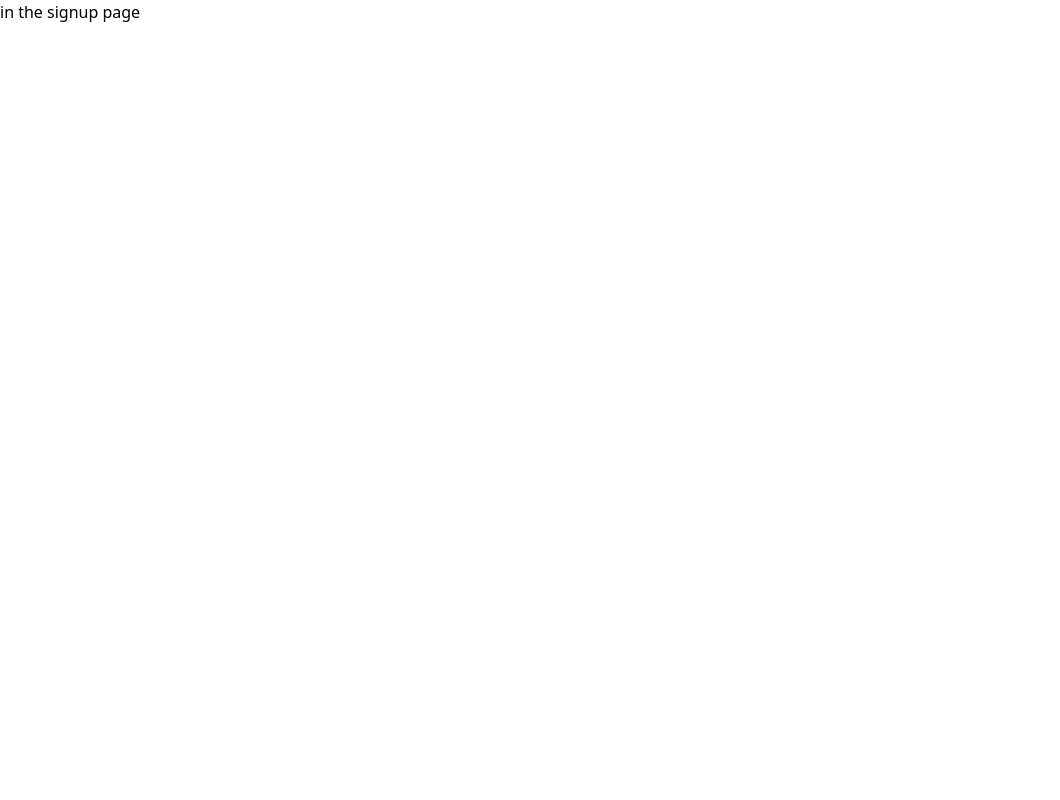
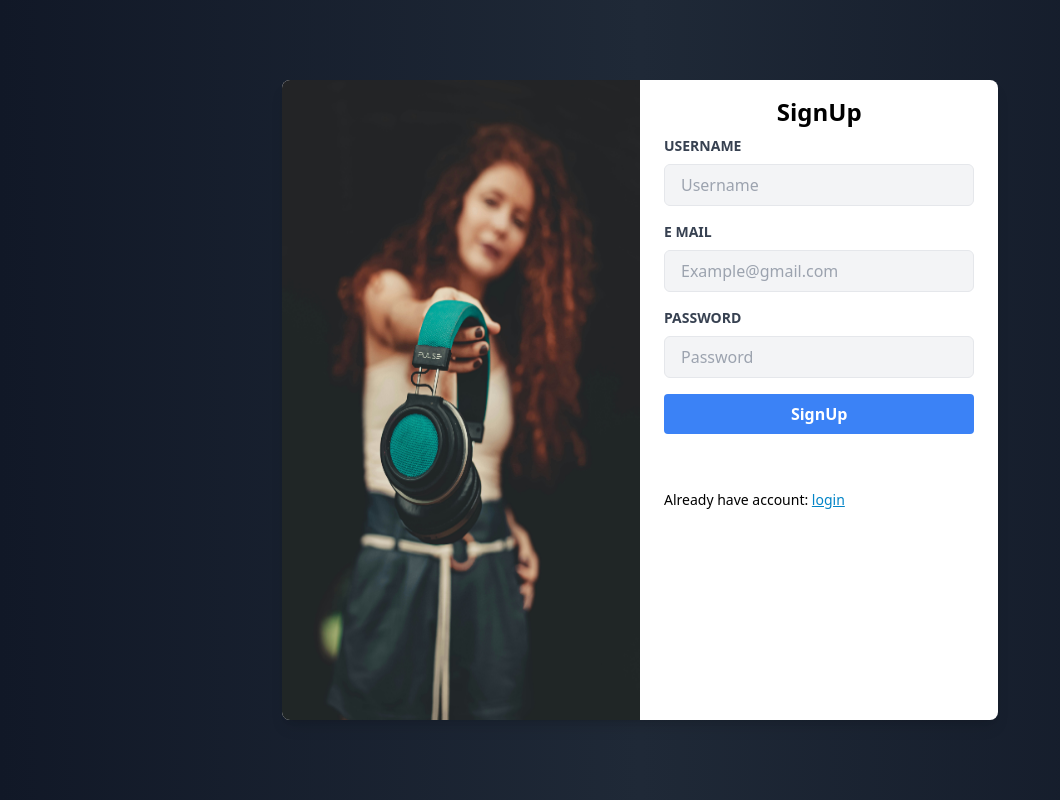
Before and after one commit to PratikD115/FinalProject-Frontend, a Next.js app: page /signup in a window 1280 px wide. Shown: the whole page, without its empty margins (0-1060 px from the left). Built offline with nearby package versions, Linux system fonts and the light colour scheme.

Commit message:
working on player change static data to dynamic

```diff
--- a/components/common/SongCardLarge.jsx
+++ b/components/common/SongCardLarge.jsx
@@ -4,6 +4,9 @@ import { AiOutlineHeart } from "react-icons/ai";
 import { BsThreeDots } from "react-icons/bs";
 
 export default function SongCardLarge({ cover, name, artistName }) {
+
+
+  // const handleOnClick
   return (
     <>
       <div className="img relative h-40">
--- a/components/header/Header.jsx
+++ b/components/header/Header.jsx
@@ -53,8 +53,8 @@ export default function Header() {
             />
           </div>
 
-          <Link href ="/signup" className="flex justify-between items-center bg-green-500 px-4 py-1.5 pb-2 text-sm text-white rounded-full mx-3 hover:bg-green-600 hover:border-1 hover:border-black">
-            <span className="mr-1"> SignUp</span>
+          <Link href ="/login" className="flex justify-between items-center bg-green-500 px-4 py-1.5 pb-2 text-sm text-white rounded-full mx-3 hover:bg-green-600 hover:border-1 hover:border-black">
+            <span className="mr-1">LogIn </span>
             <LoginIcon fontSize="small" />
           </Link>
         </div>
--- a/components/hero/New.jsx
+++ b/components/hero/New.jsx
@@ -20,6 +20,10 @@ const songDetails = gql`
 
 export default function New() {
   const { loading, error, data } = useQuery(songDetails);
+
+  function handleClick() {
+
+  }
   if (loading) return <p>Loading...</p>;
   if (error) return <p>Error: {error.message}</p>;
 
@@ -38,8 +42,9 @@ export default function New() {
         </div>
         <div className="grid grid-cols-2 md:grid-cols-5 sm:grid-cols-1 gap-5">
           {data.getAllActiveSongs.map((item, i) => (
-            <div className="box card hero" key={item.id}>
+            <div className="box card hero" key={item.id} >
               <SongCardLarge
+                onClick={handleClick}
                 cover={item.imageLink}
                 name={item.title}
                 artistName={item.artist.name}
--- a/components/hero/Recommand.jsx
+++ b/components/hero/Recommand.jsx
@@ -31,6 +31,7 @@ export default function Recommand() {
           {data.getAllActiveSongs.map((item, i) => (
             <SongCardSmall
               key={i}
+              // onClick={playMusic}
               cover={item.imageLink}
               name={item.title}
               tag={item.artist.name}
--- a/components/hero/Treading.jsx
+++ b/components/hero/Treading.jsx
@@ -1,8 +1,8 @@
 import { treading } from "../../public/data/data";
 import Slider from "react-slick";
 import Title from "../common/Title";
+import ArtistCard from "../common/ArtistCard";
 import { gql, useQuery } from "@apollo/client";
-import ArtistCard from "../common/ArtistCard";
 
 
 const GET_DATA = gql`
@@ -28,7 +28,7 @@ export default function Treading() {
     infinite: true,
     speed: 500,
     slidesToShow: 4,
-    slidesToScroll: 1,
+    slidesToScroll: 3,
     responsive: [
       {
         breakpoint: 800,
--- a/page/Home.jsx
+++ b/page/Home.jsx
@@ -11,8 +11,8 @@ export default function Home() {
       <Hero />
       <LayoutSidebar>
         <Treading />
-        <New />
-        <Recommand />
+       <New />
+       <Recommand />
       </LayoutSidebar>
       <Info />
     </div>
--- /dev/null
+++ b/src/pages/artist/[id]/index.js
@@ -0,0 +1,44 @@
+import { gql, useQuery } from "@apollo/client";
+import Image from "next/image";
+
+const GET_DATA = gql`
+  query {
+    getArtistById(id: "660fb04b4ba102109bafb95e") {
+      id
+      name
+      imageLink
+      dateOfBirth
+      nationality
+      genres
+      biography
+      songs {
+        id
+        title
+        genres
+        language
+        imageLink
+      }
+    }
+  }
+`;
+
+export default function ArtistProfile() {
+  const { loading, error, data } = useQuery(GET_DATA);
+
+  if (loading) return <p>Loading...</p>;
+  if (error) return <p>Error: {error.message}</p>;
+  return (
+    <div className="flex h-auto bg-gradient-to-r from-gray-900 via-gray-800 to-gray-900 ...">
+      <div className="w-1/4 border-2 border-red-500">
+        <Image src={data.imageLink} alt="ArtistProfile" />
+        <div></div>
+        <div></div>
+        image name biography
+      </div>
+      <div className="w-3/4 border-2 border-red-500">
+        song queue playbutton artist song nameplate artistsongs
+      </div>
+      similar artist footer
+    </div>
+  );
+}
--- a/src/pages/login/index.js
+++ b/src/pages/login/index.js
@@ -1,3 +1,90 @@
-export default function login() {
+import Image from "next/image";
+import img from "../../../public/images/login.jpg";
+import Link from 'next/link';
 
+export default function LoginForm() {
+  return (
+    <section className="flex justify-center items-center h-screen bg-gradient-to-r from-gray-900 via-gray-800 to-gray-900 ...">
+      <div className="container mx-auto h-[80%]  w-[56%]">
+        <div className="w-full h-full bg-white rounded-lg overflow-hidden shadow-lg md:flex md:justify-center ">
+          <div className="md:w-1/2 ">
+            <Image src={img} alt="" className="h-full w-full" />
+          </div>
+          <div className="md:w-1/2 p-6">
+            <h3 className="text-2xl font-bold mb-4 flex justify-center">
+              LogIn
+            </h3>
+            <div className="flex justify-end mb-4">
+              <a href="#" className="social-icon">
+                <i className="fab fa-facebook"></i>
+              </a>
+              <a href="#" className="social-icon ml-2">
+                <i className="fab fa-twitter"></i>
+              </a>
+            </div>
+            <form action="#" className="signin-form">
+              <div className="mb-4">
+                <label
+                  className="block text-gray-700 text-sm font-bold mb-2"
+                  htmlFor="username"
+                >
+                  USERNAME
+                </label>
+                <input
+                  type="text"
+                  id="username"
+                  name="username"
+                  placeholder="Username"
+                  required
+                  className="block w-full px-4 py-2 border rounded-md bg-gray-100 focus:outline-none focus:bg-white"
+                />
+              </div>
+              <div className="mb-4">
+                <label
+                  className="block text-gray-700 text-sm font-bold mb-2"
+                  htmlFor="password"
+                >
+                  PASSWORD
+                </label>
+                <input
+                  type="password"
+                  id="password"
+                  name="password"
+                  placeholder="Password"
+                  required
+                  className="block w-full px-4 py-2 border rounded-md bg-gray-100 focus:outline-none focus:bg-white"
+                />
+              </div>
+              <div className="mb-6">
+                <button
+                  type="submit"
+                  className="w-full bg-blue-500 hover:bg-blue-700 text-white font-bold py-2 px-4 rounded focus:outline-none focus:shadow-outline"
+                >
+                  LogIn
+                </button>
+              </div>
+              <div className="flex items-center justify-between">
+                <label className="inline-flex items-center">
+                  <input
+                    type="checkbox"
+                    className="form-checkbox text-blue-500"
+                  />
+                  <span className="ml-2 text-gray-700">Remember me</span>
+                </label>
+                <a
+                  className="inline-block align-baseline font-bold text-sm text-blue-500 hover:text-blue-800"
+                  href="#"
+                >
+                  Forgot Password?
+                </a>
+              </div>
+            </form>
+            <div className="text-sm mt-16">
+              Create new account: <Link href="/signup" className="text-sky-600 underline">signup</Link>
+            </div>
+          </div>
+        </div>
+      </div>
+    </section>
+  );
 }
--- a/src/pages/signup/index.js
+++ b/src/pages/signup/index.js
@@ -1,3 +1,85 @@
-export default function Signup() {
-  return <div>in the signup page</div>;
+import Image from "next/image";
+import img from "../../../public/images/login.jpg";
+import Link from 'next/link';
+export default function LoginForm() {
+  return (
+    <section className="flex justify-center items-center h-screen bg-gradient-to-r from-gray-900 via-gray-800 to-gray-900 ...">
+      <div className="container mx-auto h-[80%]  w-[56%]">
+        <div className="w-full h-full bg-white rounded-lg overflow-hidden shadow-lg md:flex md:justify-center ">
+          <div className="md:w-1/2 ">
+            <Image src={img} alt="" className="h-full w-full" />
+          </div>
+          <div className="md:w-1/2 px-6 py-4">
+            <h3 className="text-2xl font-bold mb-2 flex justify-center">
+              SignUp
+            </h3>
+            <form action="#" className="signin-form">
+              <div className="mb-4">
+                <label
+                  className="block text-gray-700 text-sm font-bold mb-2"
+                  htmlFor="username"
+                >
+                  USERNAME
+                </label>
+                <input
+                  type="text"
+                  id="username"
+                  name="username"
+                  placeholder="Username"
+                  required
+                  className="block w-full px-4 py-2 border rounded-md bg-gray-100 focus:outline-none focus:bg-white"
+                />
+              </div>
+              <div className="mb-4">
+                <label
+                  className="block text-gray-700 text-sm font-bold mb-2"
+                  htmlFor="username"
+                >
+                  E MAIL
+                </label>
+                <input
+                  type="text"
+                  id="email"
+                  name="email"
+                  placeholder="Example@gmail.com"
+                  required
+                  className="block w-full px-4 py-2 border rounded-md bg-gray-100 focus:outline-none focus:bg-white"
+                />
+              </div>
+              <div className="mb-4">
+                <label
+                  className="block text-gray-700 text-sm font-bold mb-2"
+                  htmlFor="password"
+                >
+                  PASSWORD
+                </label>
+                <input
+                  type="password"
+                  id="password"
+                  name="password"
+                  placeholder="Password"
+                  required
+                  className="block w-full px-4 py-2 border rounded-md bg-gray-100 focus:outline-none focus:bg-white"
+                />
+              </div>
+              <div className="mb-6">
+                <button
+                  type="submit"
+                  className="w-full bg-blue-500 hover:bg-blue-700 text-white font-bold py-2 px-4 rounded focus:outline-none focus:shadow-outline"
+                >
+                  SignUp
+                </button>
+              </div>
+
+            </form>
+            <div className="text-sm mt-14">
+              Already have account: <Link href="/login" className="text-sky-600 underline">
+                 login
+              </Link>
+            </div>
+          </div>
+        </div>
+      </div>
+    </section>
+  );
 }
```
Also changed, not shown: components/footer/Player.jsx (+43 -17 lines), public/images/login.jpg (added).
